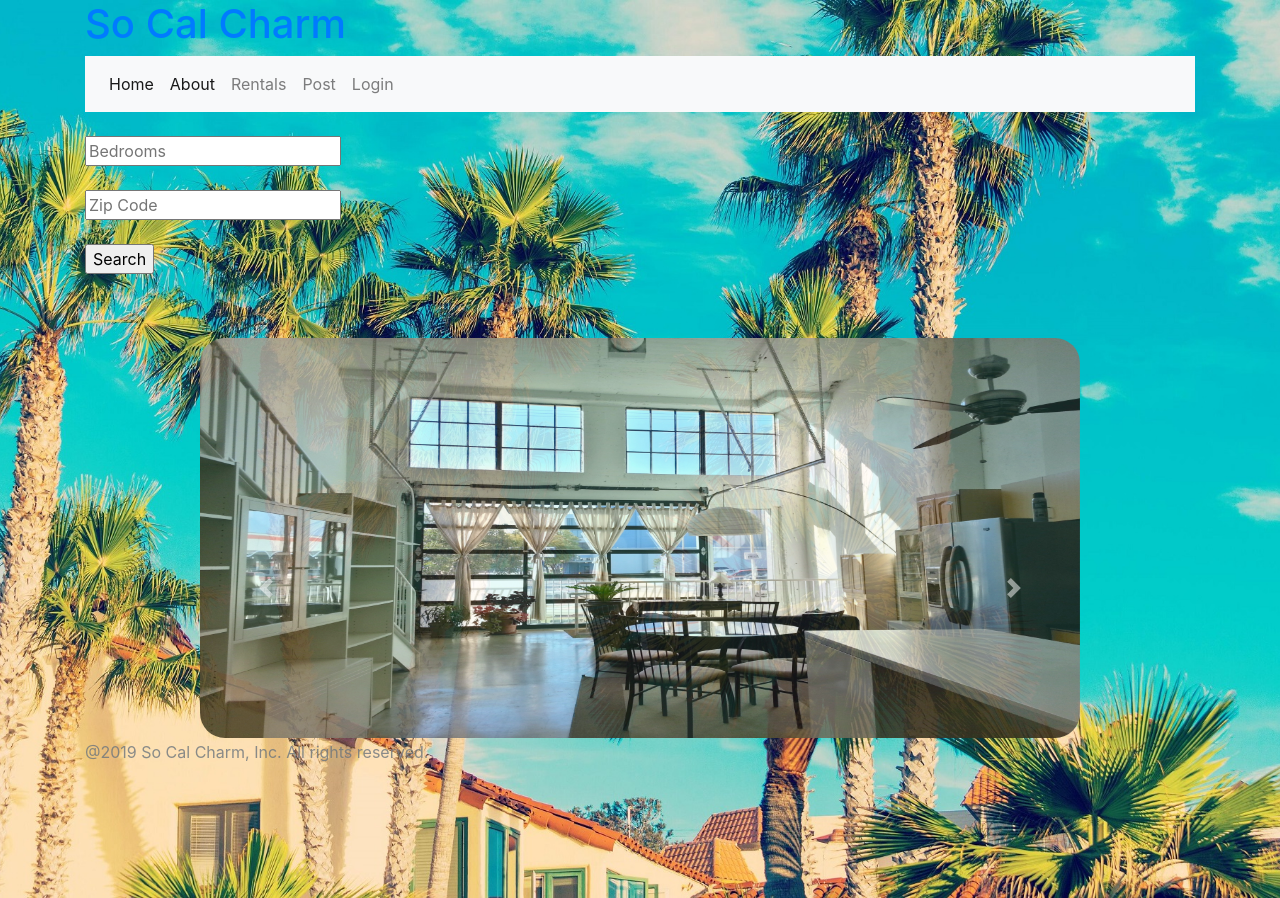
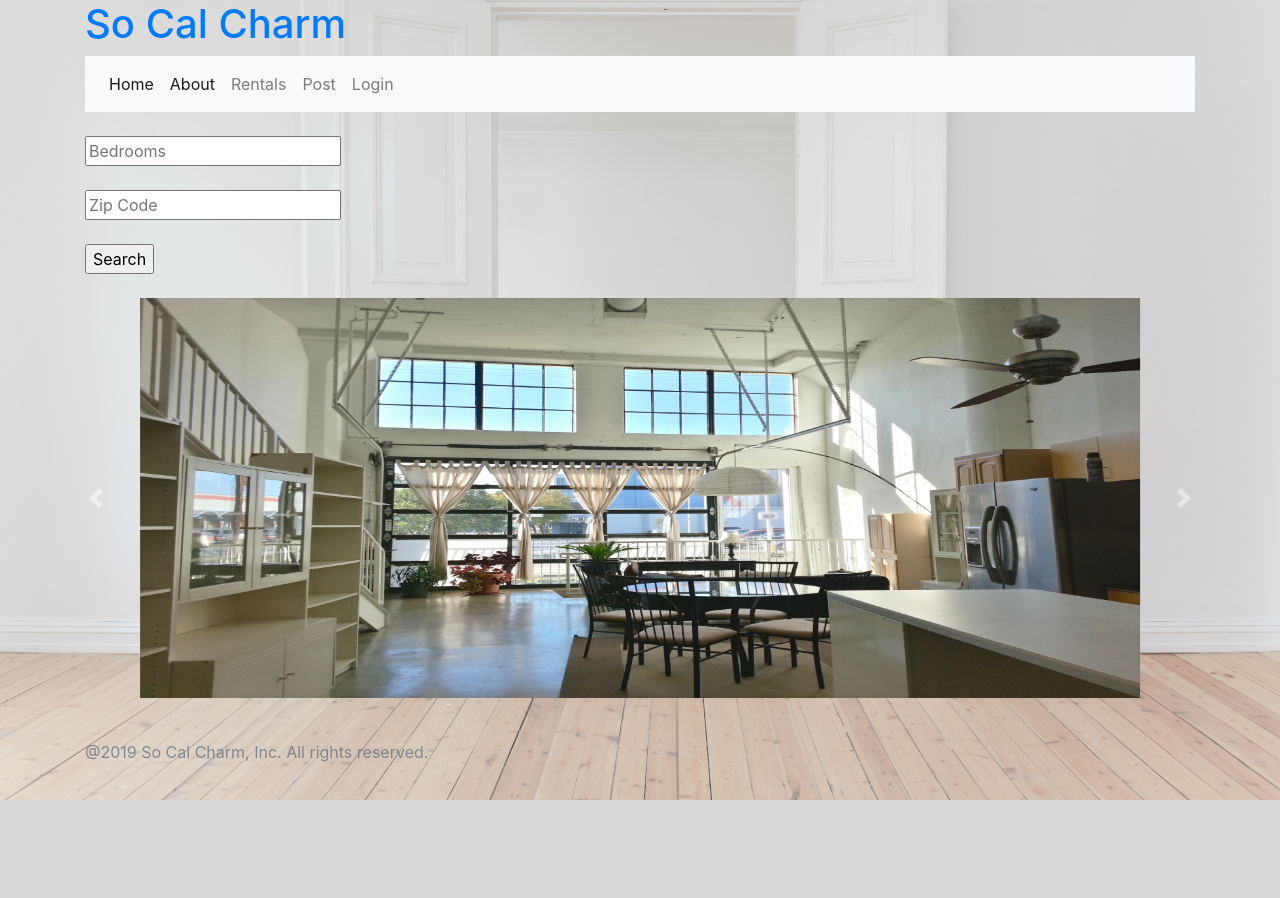
Before and after one commit to marioarau/GroupProject2, a Node server app: page / in a window 1280 px wide. After the commit the page ends 800 px from the top, so only its background shows below. Run offline with Node 20, Linux system fonts and the light colour scheme; some libraries are stand-ins or nearby versions.

Commit message:
front end update

```diff
--- a/public/styles/styles.css
+++ b/public/styles/styles.css
@@ -1,10 +1,10 @@
   body{
-    background-image: url("../img/calipalms.jpg");
+    background-image: url("../img/cleanwhite.jpg");
     background-repeat: no-repeat;
     background-position: center center;
     background-size: cover;
   }
-  .carousel {
+  /* .carousel {
     border-radius: 55px 55px 55px 55px;
     height: 500px;
     margin-bottom: 60px;
@@ -17,7 +17,7 @@
   background-color: rgba(0,0,0,0);
   overflow: hidden;
   opacity: 0.9;
-}
+}  */
   footer {
 
     width: 100%;
```
Also changed, not shown: public/img/cleanwhite.jpg (added).
